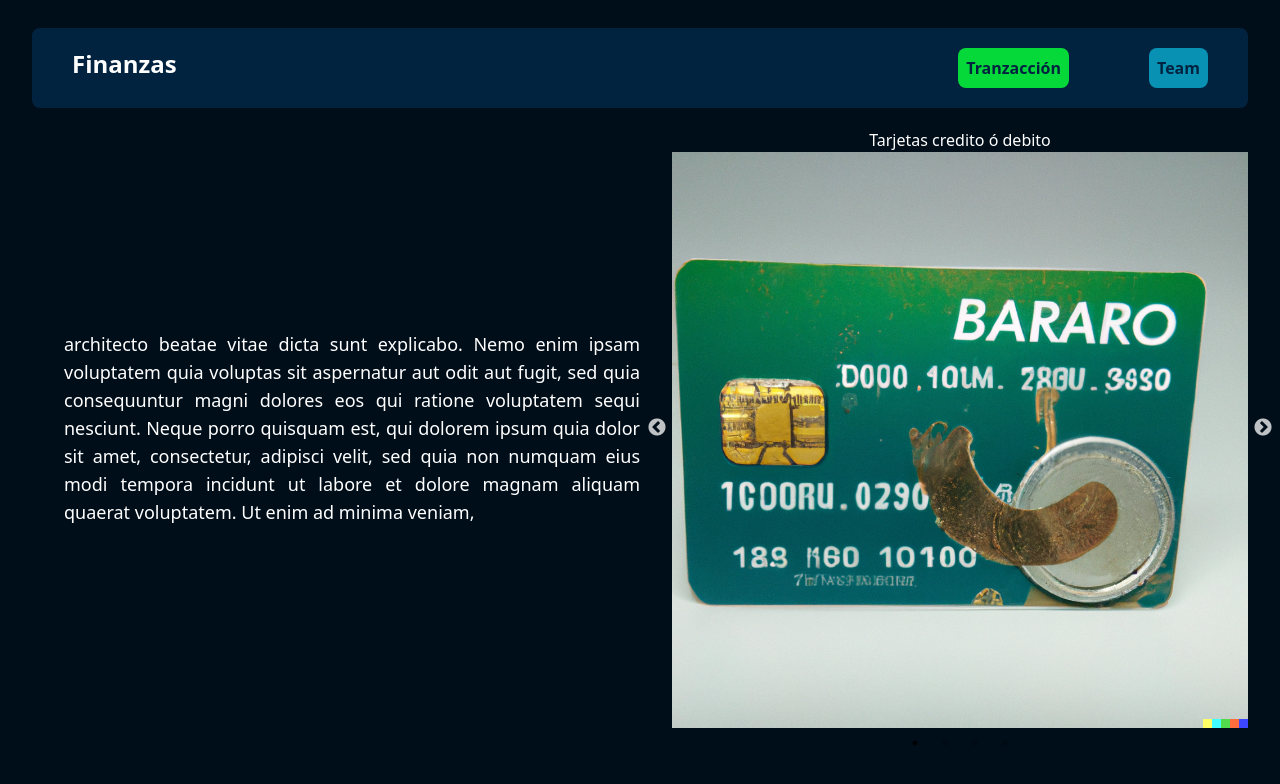
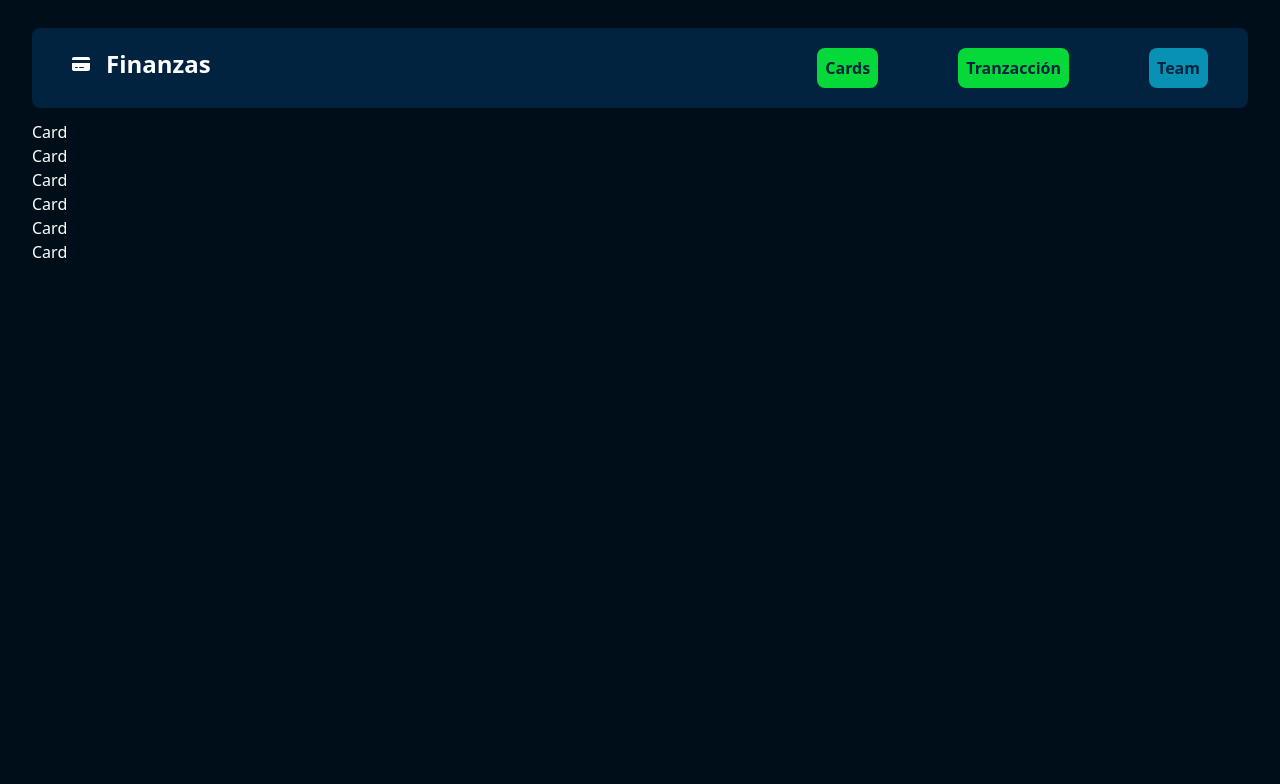
Before and after one commit to Jonathanpv99/finanzas-front-end, a React (Vite) app: page /cards in a window 1280 px wide. Shown: the top 784 px of the page. Built offline with nearby package versions, Linux system fonts and the light colour scheme.

Commit message:
feat: add cardPage

```diff
--- a/package.json
+++ b/package.json
@@ -10,6 +10,9 @@
     "preview": "vite preview"
   },
   "dependencies": {
+    "@fortawesome/fontawesome-svg-core": "^6.5.1",
+    "@fortawesome/free-solid-svg-icons": "^6.5.1",
+    "@fortawesome/react-fontawesome": "^0.2.0",
     "react": "^18.2.0",
     "react-dom": "^18.2.0",
     "react-router-dom": "^6.21.0",
--- a/src/App.jsx
+++ b/src/App.jsx
@@ -6,6 +6,7 @@ import RegisterPage from './pages/registerPage/RegisterPage';
 import TeamPage from './pages/team/TeamPage';
 import TransactionPage from './pages/transactionPage/TransactionPage'
 import Nabvar from './components/Navbar';
+import CardPage from './pages/cardPage/CardPage';
 
 function App() {
 
@@ -23,6 +24,7 @@ function App() {
           <Route path='/team' element={ <TeamPage/> }/>
           { /*Private Routes*/ }
           <Route path='/transaction' element={ <TransactionPage/> }/>
+          <Route path='/cards' element={ <CardPage/> }/>
 
         </Routes>
     </main>
--- a/src/components/Navbar.jsx
+++ b/src/components/Navbar.jsx
@@ -1,4 +1,7 @@
 import { Link } from 'react-router-dom'
+import { FontAwesomeIcon } from '@fortawesome/react-fontawesome';
+import { faCreditCard} from '@fortawesome/free-solid-svg-icons';
+
 const Nabvar = () => {
 
 
@@ -7,14 +10,17 @@ const Nabvar = () => {
             <div>
                 <Link to='/'>
                 <div className='flex gap-x-4 items-center text-white'>
+                    <FontAwesomeIcon  icon={ faCreditCard }/>
                     <h1 className='text-2xl font-bold'>Finanzas</h1>
                 </div>
 
                 </Link>
-
             </div>
             <div>
                 <ul className='flex gap-x-20 items-center'>
+                <li className='bg-verde-b rounded-lg p-2'>
+                    <Link to='/cards' className='font-bold'> Cards </Link>
+                    </li>
                     <li className='bg-verde-b rounded-lg p-2'>
                     <Link to='/transaction' className='font-bold'> Tranzacción </Link>
                     </li>
--- /dev/null
+++ b/src/pages/cardPage/CardPage.jsx
@@ -0,0 +1,17 @@
+import Card from "./components/Card";
+const CardPage = () => {
+    return (
+        <div>
+            <h1>
+                <Card/>
+                <Card/>
+                <Card/>
+                <Card/>
+                <Card/>
+                <Card/>
+            </h1>
+        </div>
+    )
+}
+
+export default CardPage;
--- /dev/null
+++ b/src/pages/cardPage/components/Card.jsx
@@ -0,0 +1,10 @@
+
+const Card = () => {
+    return (
+        <div>
+            <h1>Card</h1>
+        </div>
+    )
+}
+
+export default Card;
--- a/src/pages/homePage/HomePage.jsx
+++ b/src/pages/homePage/HomePage.jsx
@@ -31,11 +31,11 @@ const HomePage = () => {
                 <Slider {...settings} >
                 <div>
                     <h1>Tarjetas credito ó debito</h1>
-                    <img src={ tarjeta } alt="tarjeta" />
+                    <img src={ oficina } alt="tarjeta" />
                 </div>
                 <div>
                     <h1>Tramites</h1>
-                    <img src={ oficina } alt="oficina" />
+                    <img src={ dinero } alt="oficina" />
                 </div>
                 <div>
                     <h1> evita las filas</h1>
@@ -43,7 +43,7 @@ const HomePage = () => {
                 </div>
                 <div>
                     <h1> invierte </h1>
-                    <img src={ dinero } alt="grafica1" />
+                    <img src={ tarjeta } alt="grafica1" />
                 </div>
                 </Slider>
             </div>
```
Also changed, not shown: 1 other file (tests, documents, lock files or other folders).
